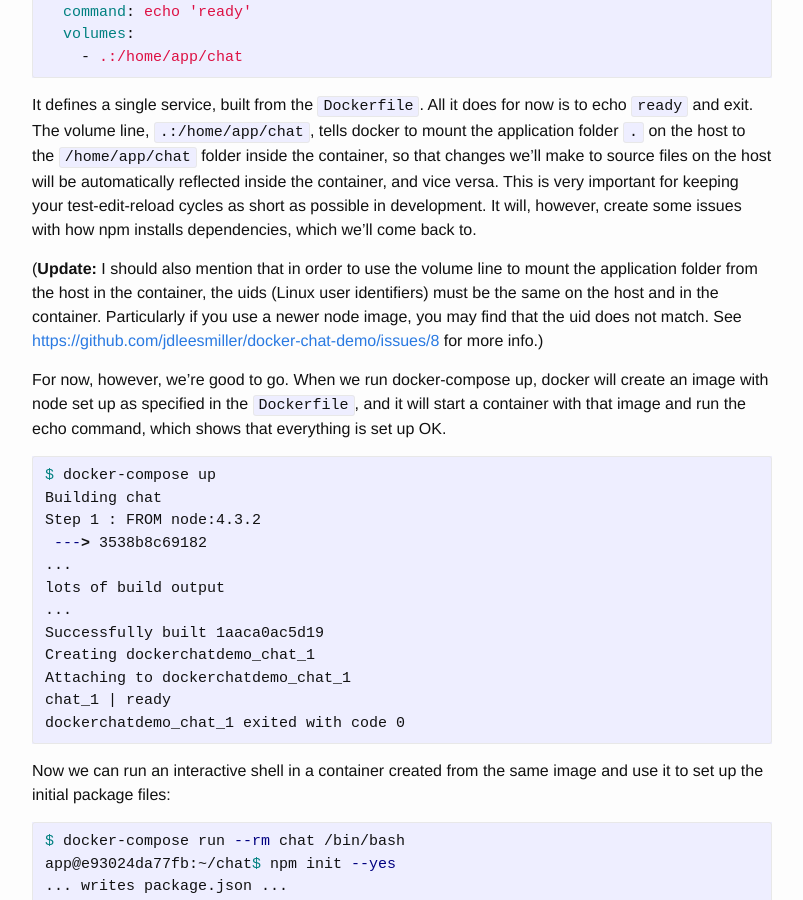
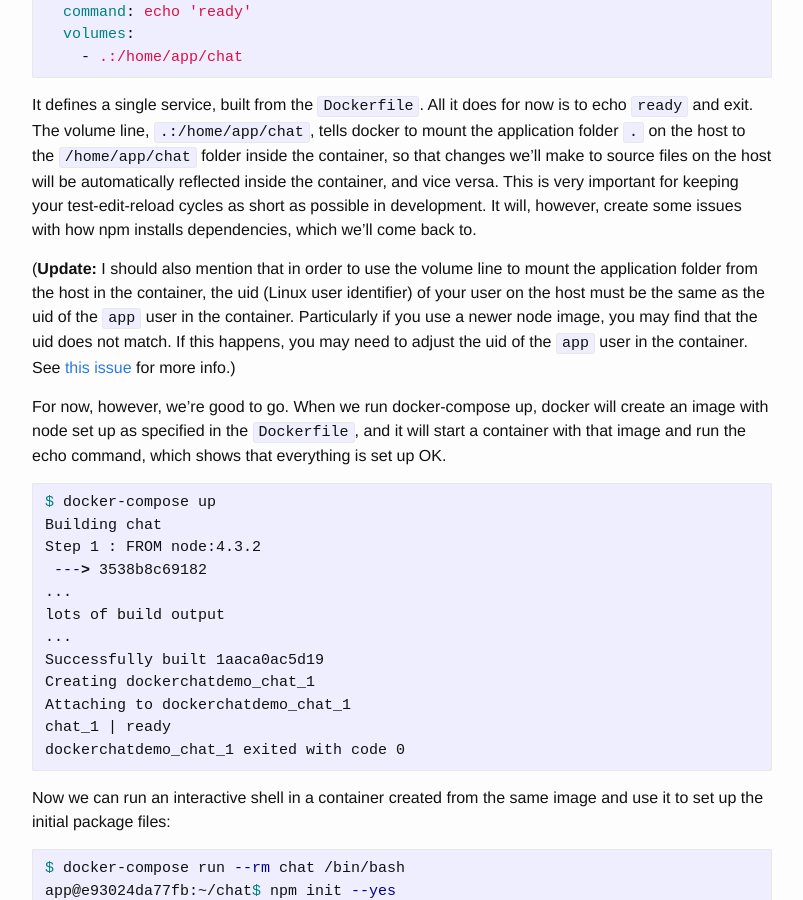
Before and after one commit to jdleesmiller/jdleesmiller.github.io, a Jekyll site: the page built from _posts/2016-03-06-lessons-building-node-app-docker.markdown, in a window 1280 px wide and 900 px high, scrolled down 1944 px. Shown: the whole window, without its empty margins (238-1041 px from the left). Built offline with Jekyll 4.4.1, drawn with Linux system fonts in a browser that asks for light colours.

Commit message:
Improve note about uid mismatches

```diff
--- a/_posts/2016-03-06-lessons-building-node-app-docker.markdown
+++ b/_posts/2016-03-06-lessons-building-node-app-docker.markdown
@@ -70,7 +70,7 @@ chat:
 
 It defines a single service, built from the `Dockerfile`. All it does for now is to echo `ready` and exit. The volume line, `.:/home/app/chat`, tells docker to mount the application folder `.` on the host to the `/home/app/chat` folder inside the container, so that changes we'll make to source files on the host will be automatically reflected inside the container, and vice versa. This is very important for keeping your test-edit-reload cycles as short as possible in development. It will, however, create some issues with how npm installs dependencies, which we'll come back to.
 
-(**Update:** I should also mention that in order to use the volume line to mount the application folder from the host in the container, the uids (Linux user identifiers) must be the same on the host and in the container. Particularly if you use a newer node image, you may find that the uid does not match. See [https://github.com/jdleesmiller/docker-chat-demo/issues/8](this issue) for more info.)
+(**Update:** I should also mention that in order to use the volume line to mount the application folder from the host in the container, the uid (Linux user identifier) of your user on the host must be the same as the uid of the `app` user in the container. Particularly if you use a newer node image, you may find that the uid does not match. If this happens, you may need to adjust the uid of the `app` user in the container. See [this issue](https://github.com/jdleesmiller/docker-chat-demo/issues/8) for more info.)
 
 For now, however, we’re good to go. When we run docker-compose up, docker will create an image with node set up as specified in the `Dockerfile`, and it will start a container with that image and run the echo command, which shows that everything is set up OK.
 
```
